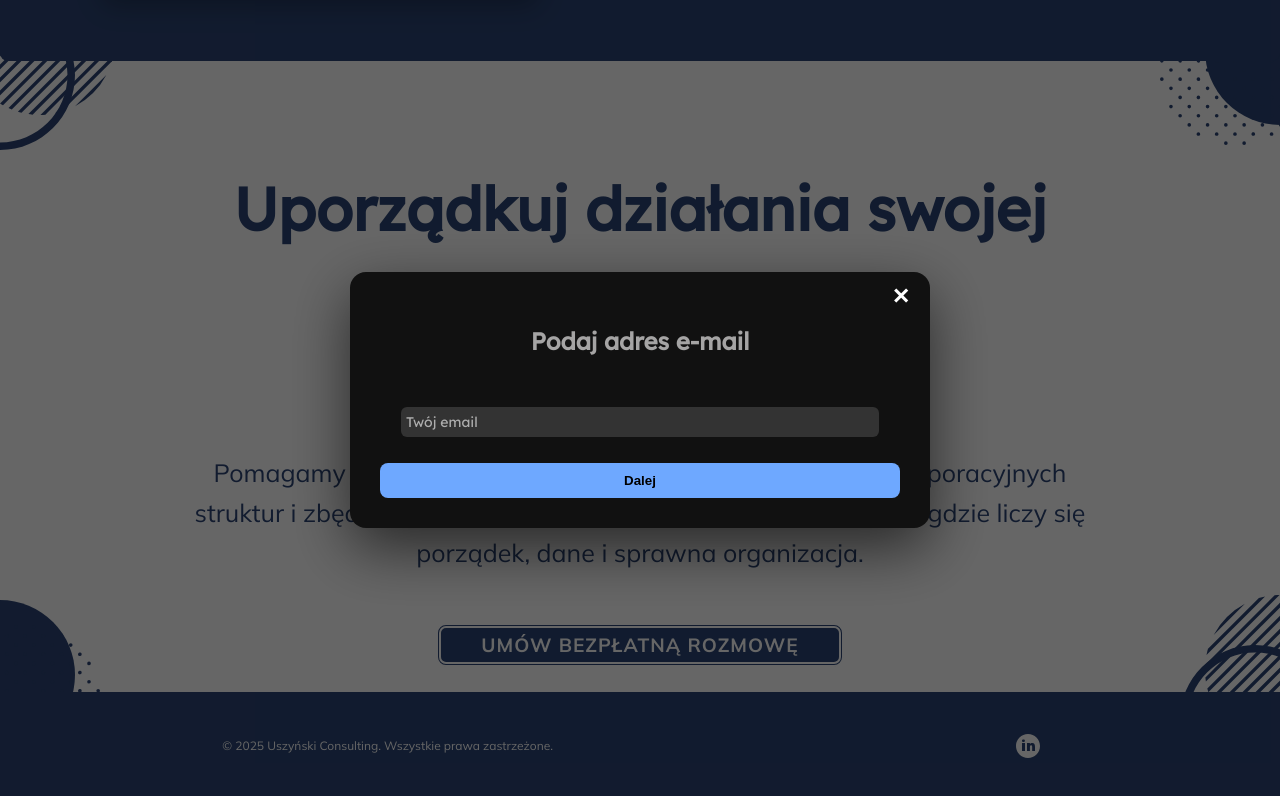
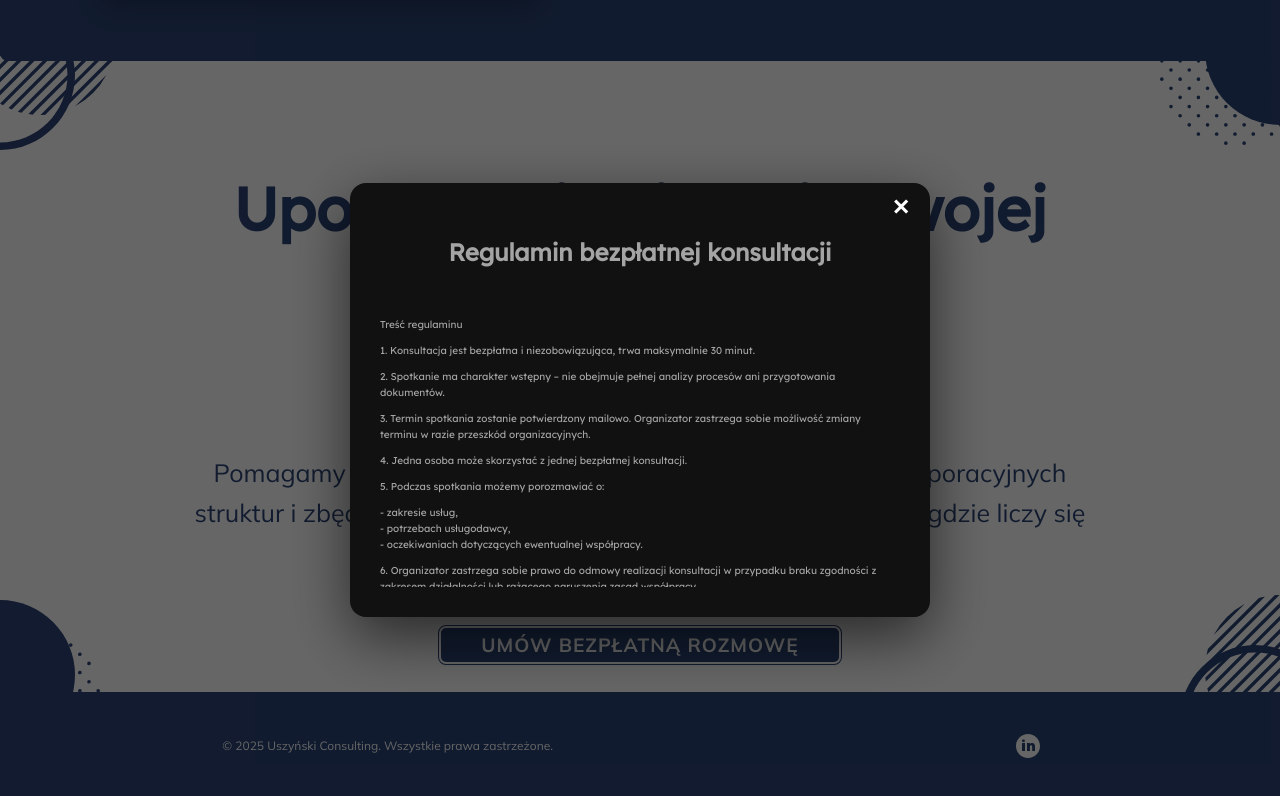
Before and after one commit to Karwan87/uszynski-consulting-react, a React (Vite) app in the folder frontend/: page / in a window 1280 px wide. Both pictures are taken after a click on the button "UMÓW BEZPŁATNĄ ROZMOWĘ". Shown: the part 2493-3289 px from the top of the page. Built offline with nearby package versions, Linux system fonts and the light colour scheme.

Commit message:
Update ConsultationModal.jsx

```diff
--- a/frontend/src/components/ConsultationModal/ConsultationModal.jsx
+++ b/frontend/src/components/ConsultationModal/ConsultationModal.jsx
@@ -60,16 +60,16 @@ const ConsultationModal = ({ isOpen, onClose }) => {
 
   /* ------------------ VALIDATION ------------------ */
 
-  const validateStep1 = () => {
-    const newErrors = {};
-    if (!/^[^\s@]+@[^\s@]+\.[^\s@]+$/.test(formData.email)) {
-      newErrors.email = "Podaj poprawny adres e-mail.";
-    }
-    setErrors(newErrors);
-    return Object.keys(newErrors).length === 0;
-  };
+  // const validateStep1 = () => {
+  //   const newErrors = {};
+  //   if (!/^[^\s@]+@[^\s@]+\.[^\s@]+$/.test(formData.email)) {
+  //     newErrors.email = "Podaj poprawny adres e-mail.";
+  //   }
+  //   setErrors(newErrors);
+  //   return Object.keys(newErrors).length === 0;
+  // };
 
-  const validateStep4 = () => {
+  const validateStep3 = () => {
     const newErrors = {};
 
     if (!/^[A-Za-zÀ-žąćęłńóśżźĄĆĘŁŃÓŚŻŹ\s-]{2,}$/.test(formData.firstName)) {
@@ -107,7 +107,7 @@ const ConsultationModal = ({ isOpen, onClose }) => {
   /* ------------------ SUBMIT ------------------ */
 
   const handleSubmit = async () => {
-    if (!validateStep4()) return;
+    if (!validateStep3()) return;
     setLoading(true);
     const payload = {
       email: formData.email,
@@ -129,7 +129,7 @@ const ConsultationModal = ({ isOpen, onClose }) => {
         },
         body: JSON.stringify(payload),
       });
-      setStep(5); // traktujemy jako sukces
+      setStep(4); // traktujemy jako sukces
     } catch (err) {
       console.error(err);
       alert("Nie udało się wysłać zgłoszenia.");
@@ -140,31 +140,26 @@ const ConsultationModal = ({ isOpen, onClose }) => {
 
   /* ------------------ STEP HANDLERS ------------------ */
 
-  const nextFromStep1 = () => {
-    if (!validateStep1()) return;
+  const nextFromStep1 = (accepted) => {
+    if (!accepted) {
+      setConsentRegulations(false);
+      setStep(5);
+      return;
+    }
+
+    setConsentRegulations(true);
     setStep(2);
   };
 
   const nextFromStep2 = (accepted) => {
     if (!accepted) {
-      setConsentRegulations(false);
-      setStep(6);
-      return;
-    }
-
-    setConsentRegulations(true);
-    setStep(3);
-  };
-
-  const nextFromStep3 = (accepted) => {
-    if (!accepted) {
       setConsentRodo(false);
-      setStep(6);
+      setStep(5);
       return;
     }
 
     setConsentRodo(true);
-    setStep(4);
+    setStep(3);
   };
 
   return (
@@ -176,23 +171,6 @@ const ConsultationModal = ({ isOpen, onClose }) => {
 
         {/* STEP 1 */}
         {step === 1 && (
-          <>
-            <h2 className={styles.header}>Podaj adres e-mail</h2>
-            <input
-              className={styles.textbox}
-              type="email"
-              name="email"
-              placeholder="Twój email"
-              value={formData.email}
-              onChange={handleChange}
-            />
-            {errors.email && <p className={styles.error}>{errors.email}</p>}
-            <button onClick={nextFromStep1}>Dalej</button>
-          </>
-        )}
-
-        {/* STEP 2 */}
-        {step === 2 && (
           <>
             <h2 className={styles.header}>Regulamin bezpłatnej konsultacji</h2>
             <div className={styles.scrollBox}>
@@ -231,17 +209,17 @@ const ConsultationModal = ({ isOpen, onClose }) => {
                 </p>
               </div>
               <div className={styles.actions}>
-                <button onClick={() => nextFromStep2(false)}>
+                <button onClick={() => nextFromStep1(false)}>
                   Nie zgadzam się
                 </button>
-                <button onClick={() => nextFromStep2(true)}>Zgadzam się</button>
+                <button onClick={() => nextFromStep1(true)}>Zgadzam się</button>
               </div>
             </div>
           </>
         )}
 
-        {/* STEP 3 */}
-        {step === 3 && (
+        {/* STEP 2 */}
+        {step === 2 && (
           <>
             <div className={styles.description}>
               <h2 className={styles.header}>RODO</h2>
@@ -295,10 +273,10 @@ const ConsultationModal = ({ isOpen, onClose }) => {
                 </li>
 
                 <div className={styles.actions}>
-                  <button onClick={() => nextFromStep3(false)}>
+                  <button onClick={() => nextFromStep2(false)}>
                     Nie zgadzam się
                   </button>
-                  <button onClick={() => nextFromStep3(true)}>
+                  <button onClick={() => nextFromStep2(true)}>
                     Zgadzam się
                   </button>
                 </div>
@@ -307,8 +285,8 @@ const ConsultationModal = ({ isOpen, onClose }) => {
           </>
         )}
 
-        {/* STEP 4 */}
-        {step === 4 && (
+        {/* STEP 3 */}
+        {step === 3 && (
           <>
             <div className={styles.form}>
               <h2 className={styles.header}>Informacje do konsultacji</h2>
@@ -399,8 +377,8 @@ const ConsultationModal = ({ isOpen, onClose }) => {
           </>
         )}
 
-        {/* STEP 5 — SUCCESS */}
-        {step === 5 && (
+        {/* STEP 4 — SUCCESS */}
+        {step === 4 && (
           <>
             <h2 className={styles.header}>Dziękujemy!</h2>
             <p>
@@ -411,8 +389,8 @@ const ConsultationModal = ({ isOpen, onClose }) => {
           </>
         )}
 
-        {/* STEP 6 — CANCEL */}
-        {step === 6 && (
+        {/* STEP 5 — CANCEL */}
+        {step === 5 && (
           <>
             <h2 className={styles.header}>Brak zgody</h2>
             <p>
```
